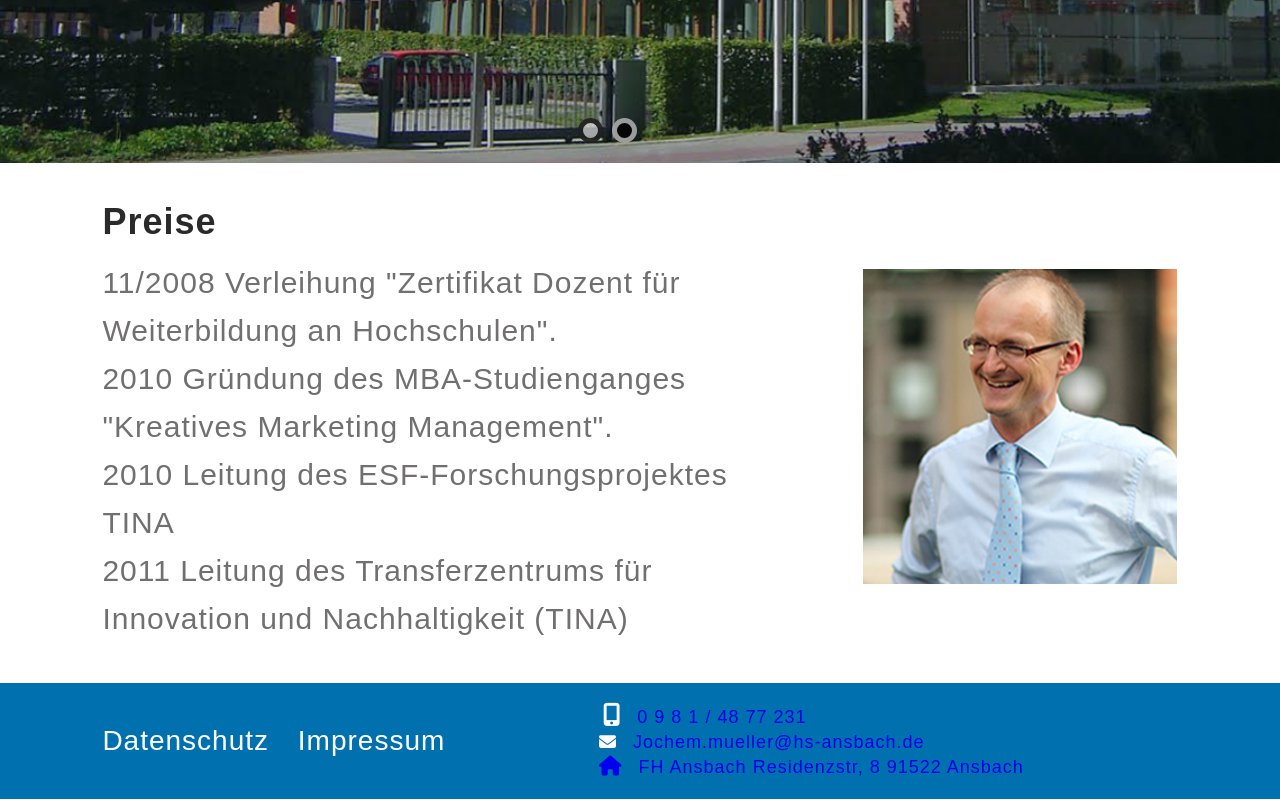
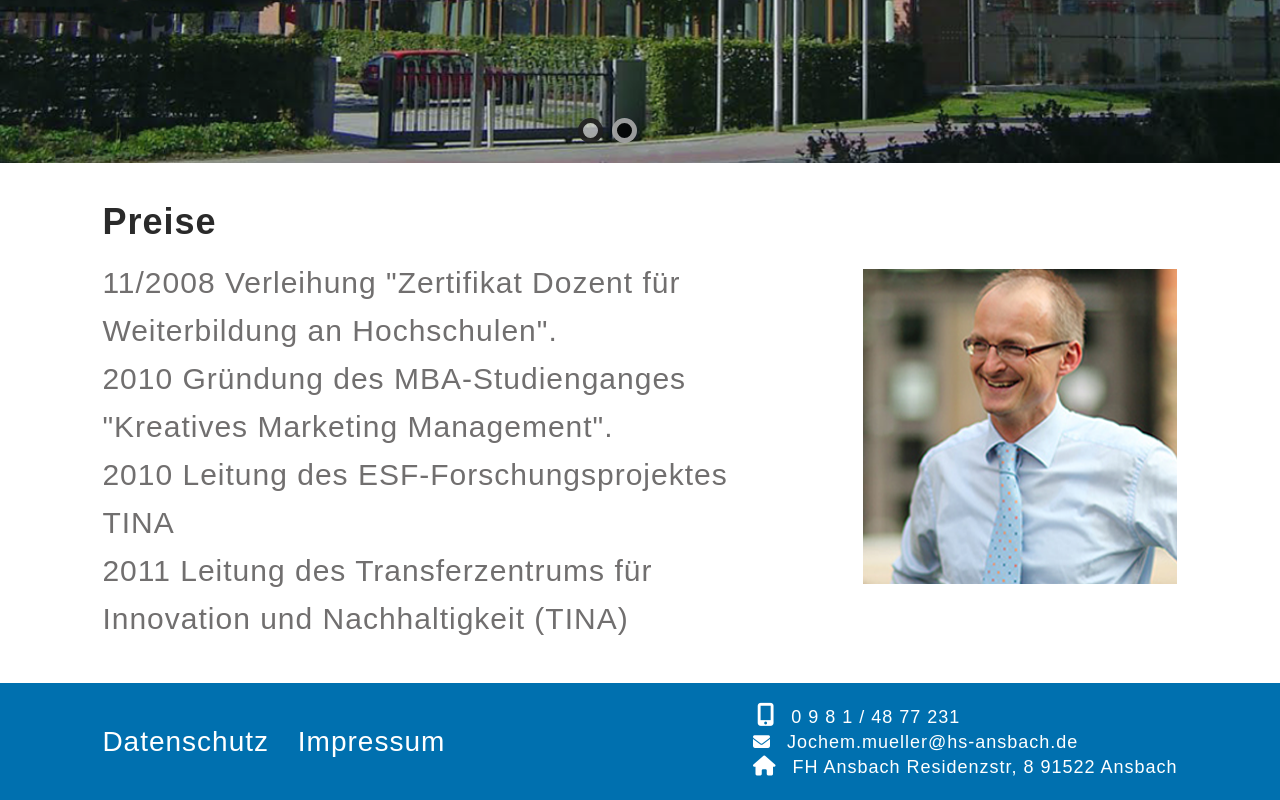
Before and after one commit to elnish/ddaproduction-test, a website: page index.html in a window 1280 px wide. Shown: the part 1373-2173 px from the top of the page. Drawn offline with Linux system fonts and the light colour scheme; a web font is replaced by a local one.

Commit message:
fav icon

```diff
--- a/index.html
+++ b/index.html
@@ -1,10 +1,11 @@
 <!DOCTYPE html>
-<html lang="gm">
+<html lang="de">
 <head>
     <meta charset="UTF-8">
     <meta name="viewport" content="width=device-width, initial-scale=1.0">
     <meta http-equiv="X-UA-Compatible" content="ie=edge">
     <title>Prof. Dr. Jochem Müller</title>
+    <link rel="shortcut icon" href="./src/images/SELF-energy-abroad.jpg" type="image/jpg">
     <link href="https://fonts.googleapis.com/css?family=Hind+Vadodara&display=swap" rel="stylesheet">
     <script src="https://use.fontawesome.com/6d8b57cb01.js"></script>
     <link rel="stylesheet" href="./src/css/style.css">
@@ -91,7 +92,7 @@
 
             <ul class="footer__nav">
                 <li class="footer__item"><i class="fa fa-mobile footer__item-img footer__item-img_first" aria-hidden="true"></i><a href="tel:0 9 8 1 / 48 77 231" target="_blank"  class="footer__item-text">0 9 8 1 / 48 77 231</a></li>
-                <li class="footer__item"><i class="fa fa-envelope footer__item-img footer__item-img_second" aria-hidden="true"></i><a a href="Jochem.mueller@hs-ansbach.de" target="_blank" class="footer__item-text">Jochem.mueller@hs-ansbach.de</span></li>
+                <li class="footer__item"><i class="fa fa-envelope footer__item-img footer__item-img_second" aria-hidden="true"></i><a href="Jochem.mueller@hs-ansbach.de" target="_blank" class="footer__item-text">Jochem.mueller@hs-ansbach.de</a></li>
                 <li class="footer__item"><i class="fa fa-home footer__item-img footer__item-img_third" aria-hidden="true"></i><span class="footer__item-text">FH Ansbach Residenzstr, 8 91522 Ansbach</span></li>
             </ul>
         </footer>
--- a/src/scss/_normalize.scss
+++ b/src/scss/_normalize.scss
@@ -6,6 +6,7 @@
 
 a {
     text-decoration: none;
+    color: #fff;
 }
 
 li {
```
Also changed, not shown: src/css/style.css, src/images/SELF-energy-abroad.jpg (added).
